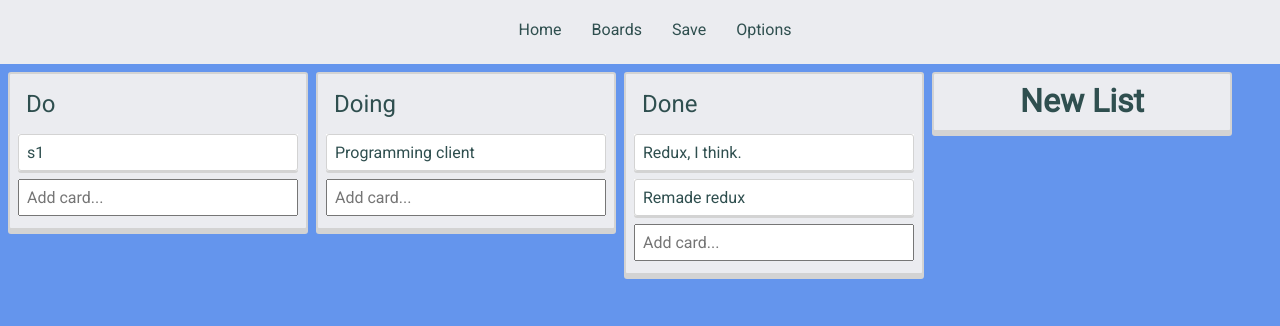
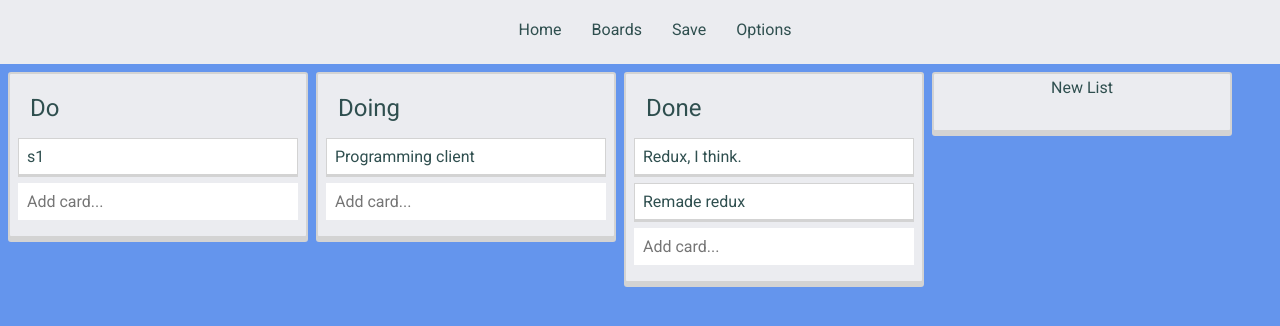
Before and after one commit to codekcv/lister, a React (Create React App) app: page / in a window 1280 px wide. Shown: the top 326 px of the page. Built offline with nearby package versions, Linux system fonts and the light colour scheme.

Commit message:
refactor| more consistent ui

```diff
--- a/src/App.css
+++ b/src/App.css
@@ -4,7 +4,7 @@
   /* g = global */
   --g-color-primary: #eee;
   --g-color-secondary: #fff;
-  --g-padding: 8px;
+  --g-padding: 4px;
   --g-margin: 4px;
   --g-border-radius-sm: 3px;
 }
@@ -16,6 +16,7 @@
   font-family: 'Roboto', sans-serif;
   color: darkslategray;
   list-style: none;
+  /* filter: sepia(100%); //hue-rotate(90deg) saturate(400%); */
 }
 
 html {
@@ -23,9 +24,24 @@ html {
 }
 
 textarea {
-  padding: var(--g-padding);
-  /* margin: var(--g-margin) 0; */
   overflow: hidden;
   resize: none;
+  border: 0px solid;
+}
+
+*:focus {
   outline: none;
 }
+
+.modal {
+  /* display: none;  */
+  position: fixed; /* Stay in place */
+  z-index: 12; /* Sit on top */
+  left: 0;
+  top: 0;
+  width: 100vw; /* Full width */
+  height: 100vh; /* Full height */
+  overflow: auto; /* Enable scroll if needed */
+  background-color: rgb(0, 0, 0); /* Fallback color */
+  background-color: rgba(0, 0, 0, 0.4); /* Black w/ opacity */
+}
--- a/src/components/card/Card.tsx
+++ b/src/components/card/Card.tsx
@@ -19,13 +19,16 @@ export const CardLi: React.FC<Props> = ({
   crossCard
 }) => {
   const { cardId, text, cross } = card;
+
+  //=== Container === \\
   const [hover, setHover] = useState(false);
   const [edit, setEdit] = useState(false);
-  const [input, setInput] = useState('');
 
-  const handleDone = () => crossCard(cardId);
   const handleMouseEnter = () => setHover(true);
   const handleMouseLeave = () => setHover(false);
+
+  //=== Button ===\\
+  const handleDone = () => crossCard(cardId);
   const handleDeleteCard = () => deleteCard(cardId);
 
   const handleEditText = () => {
@@ -34,28 +37,23 @@ export const CardLi: React.FC<Props> = ({
     handleDone();
   };
 
+  //=== Text Area ===\\
+  const [input, setInput] = useState('');
+
   const handleInput = (e: React.ChangeEvent<HTMLTextAreaElement>) => {
     setInput(e.target.value);
   };
 
   const handleEnter = (e: React.KeyboardEvent<HTMLTextAreaElement>) => {
-    const val = input.trim();
-
     if (e.key === 'Enter') {
-      setInput('');
-      if (val) {
-        editCard(cardId, val);
-        setEdit(false);
-      }
+      e.preventDefault();
+      handleSubmit(input);
     }
   };
 
-  const handleBlur = (e: React.FocusEvent<HTMLTextAreaElement>) => {
-    const val = input.trim();
-    if (val) {
-      editCard(cardId, val);
+  const handleSubmit = (title: string) => {
+    title.trim() ? editCard(cardId, title) : deleteCard(cardId);
     setEdit(false);
-    }
   };
 
   const handleFocus = (e: React.FocusEvent<HTMLTextAreaElement>) => {
@@ -64,13 +62,17 @@ export const CardLi: React.FC<Props> = ({
     e.target.value = temp_value;
   };
 
+  const handleBlur = () => {
+    handleSubmit(input);
+  };
+
   return (
     <Container
       isHover={hover}
       isCross={cross}
+      isEdit={edit}
       onMouseEnter={handleMouseEnter}
       onMouseLeave={handleMouseLeave}
-      isEdit={edit}
     >
       {!edit ? (
         <div className="textDiv" onClick={handleDone}>
@@ -85,6 +87,7 @@ export const CardLi: React.FC<Props> = ({
           </i>
         </div>
       ) : (
+        <div className="textarea-container">
           <Textarea
             className="card-textarea"
             value={input}
@@ -95,6 +98,7 @@ export const CardLi: React.FC<Props> = ({
             onBlur={handleBlur}
             autoFocus
           />
+        </div>
       )}
     </Container>
   );
@@ -107,18 +111,21 @@ const Container = styled.div<{
   isCross: boolean;
 }>`
   position: relative;
-  width: 280px;
-  background: ${props => (!props.isHover ? 'white' : '#ebecf0')};
+  width: auto;
+
+  border: 1px lightgray solid;
+  box-shadow: 0 2px lightgray;
+  background: ${props =>
+    !props.isHover || props.isEdit ? 'white' : '#ebecf0'};
 
   cursor: pointer;
+  margin: calc(var(--g-margin) * 2) 0;
 
   .textDiv {
+    // position: relative;
+    margin: calc(var(--g-margin)); //calc(var(--g-margin) * 2);
     padding: var(--g-padding);
-    margin: calc(var(--g-margin) * 2) 0;
-
-    border-radius: 3px;
-    box-shadow: 0 2px lightgray;
-    border: 1px lightgray solid;
+    width: auto;
   }
 
   .text {
@@ -129,11 +136,21 @@ const Container = styled.div<{
 
   .button {
     position: absolute;
-    right: 8px;
+    right: 80px;
     top: 8px;
   }
 
+  .textarea-container {
+    width: auto;
+  }
+
   .card-textarea {
-    height: 300px;
+    // margin-bottom: calc(var(--g-margin));
+    color: blue;
+    // margin-left: -4px;
+    // padding-left: 8px;
+    padding: 4px 8px;
+    width: 100%;
+    margin-bottom: -4px;
   }
 `;
--- a/src/components/card/Cards.tsx
+++ b/src/components/card/Cards.tsx
@@ -62,12 +62,15 @@ const Cards: React.FC<Props> = ({
           </li>
         ))}
       </ul>
+      <div className="textarea-container">
         <Textarea
+          className="add-card-textarea"
           value={input}
           placeholder="Add card..."
           onChange={handleInput}
           onKeyDown={handleEnter}
         />
+      </div>
     </Container>
   );
 };
@@ -75,6 +78,18 @@ const Cards: React.FC<Props> = ({
 const Container = styled.div`
   textarea {
     font-size: 1rem;
+  }
+
+  .textarea-container {
+    margin: var(--g-margin) 0;
+    /* padding: var(--g-padding); */
+    width: auto;
+  }
+
+  .add-card-textarea {
+    width: 100%;
+    padding: calc(var(--g-padding) * 2);
+    border: 1px rgba(255, 255, 255, 0.5) solid;
   }
 `;
 
--- a/src/components/list/List.tsx
+++ b/src/components/list/List.tsx
@@ -36,16 +36,6 @@ export const ListLi: React.FC<Props> = ({
     }
   };
 
-  const handleFocus = (e: React.FocusEvent<HTMLTextAreaElement>) => {
-    const temp_value = e.target.value;
-    e.target.value = '';
-    e.target.value = temp_value;
-  };
-
-  const handleBlur = (e: React.FocusEvent<HTMLTextAreaElement>) => {
-    handleSubmit(e.target.value);
-  };
-
   const handleSubmit = (title: string) => {
     const val = title.trim();
 
@@ -56,6 +46,16 @@ export const ListLi: React.FC<Props> = ({
     }
 
     setEditing(false);
+  };
+
+  const handleFocus = (e: React.FocusEvent<HTMLTextAreaElement>) => {
+    const temp_value = e.target.value;
+    e.target.value = '';
+    e.target.value = temp_value;
+  };
+
+  const handleBlur = (e: React.FocusEvent<HTMLTextAreaElement>) => {
+    handleSubmit(e.target.value);
   };
 
   //=== HOVER ===\\
@@ -81,13 +81,13 @@ export const ListLi: React.FC<Props> = ({
   }, []);
 
   return (
-    <Container
-      isHover={hover}
-      onMouseEnter={handleMouseEnter}
-      onMouseLeave={handleMouseLeave}
-    >
+    <Container isHover={hover}>
       {!editing ? (
-        <div className="title-area">
+        <div
+          className="title-area"
+          onMouseEnter={handleMouseEnter}
+          onMouseLeave={handleMouseLeave}
+        >
           <p className="list-title">{title}</p>
           <i>
             {hover && (
@@ -120,31 +120,25 @@ const Container = styled.div<{ isHover: boolean }>`
   background: #ebecf0;
   width: 300px;
   margin: var(--g-margin);
-  padding: var(--g-padding);
+  padding: calc(var(--g-padding) * 2);
   border: 2px lightgray solid;
   border-radius: 3px;
   box-shadow: 0 4px lightgray;
 
-  h2 {
-    text-align: center;
-    padding: 0.35rem 0;
-    width: 280px;
-    height: 45px;
-  }
-
   .list-textarea {
     font-size: 1.5rem;
     height: 45px;
+    border: 1px pink solid;
+
+    margin: var(--g-margin);
+    padding: var(--g-padding);
+    padding-left: 4px;
   }
 
   .title-area {
     position: relative;
-  }
-
-  .button {
-    position: absolute;
-    right: 8px;
-    top: 8px;
+    margin: var(--g-margin);
+    padding: var(--g-padding);
   }
 
   .list-title {
@@ -153,4 +147,10 @@ const Container = styled.div<{ isHover: boolean }>`
     word-wrap: break-word;
     font-size: 1.5rem;
   }
+
+  .button {
+    position: absolute;
+    right: 8px;
+    top: 8px;
+  }
 `;
--- a/src/components/list/Lists.tsx
+++ b/src/components/list/Lists.tsx
@@ -34,6 +34,7 @@ const Lists: React.FC<Props> = ({
 
   return (
     <Container>
+      {/* <div className="modal" /> */}
       <ul className="lists">
         {lists.map(list => (
           <li key={list.id}>
@@ -47,7 +48,7 @@ const Lists: React.FC<Props> = ({
         ))}
       </ul>
       <div className="new-list">
-        <h1 onClick={handleNewList}>New List</h1>
+        <p onClick={handleNewList}>New List</p>
       </div>
     </Container>
   );
--- a/src/pages/Home.tsx
+++ b/src/pages/Home.tsx
@@ -3,7 +3,7 @@ import styled from 'styled-components';
 import Lists from '../components/list/Lists';
 
 export const Home: React.FC = () => {
-  const handleReset = (e: React.MouseEvent<HTMLLIElement, MouseEvent>) => {
+  const handleReset = () => {
     localStorage.clear();
   };
 
```
Lines whose indentation alone changed are shown as unchanged.
